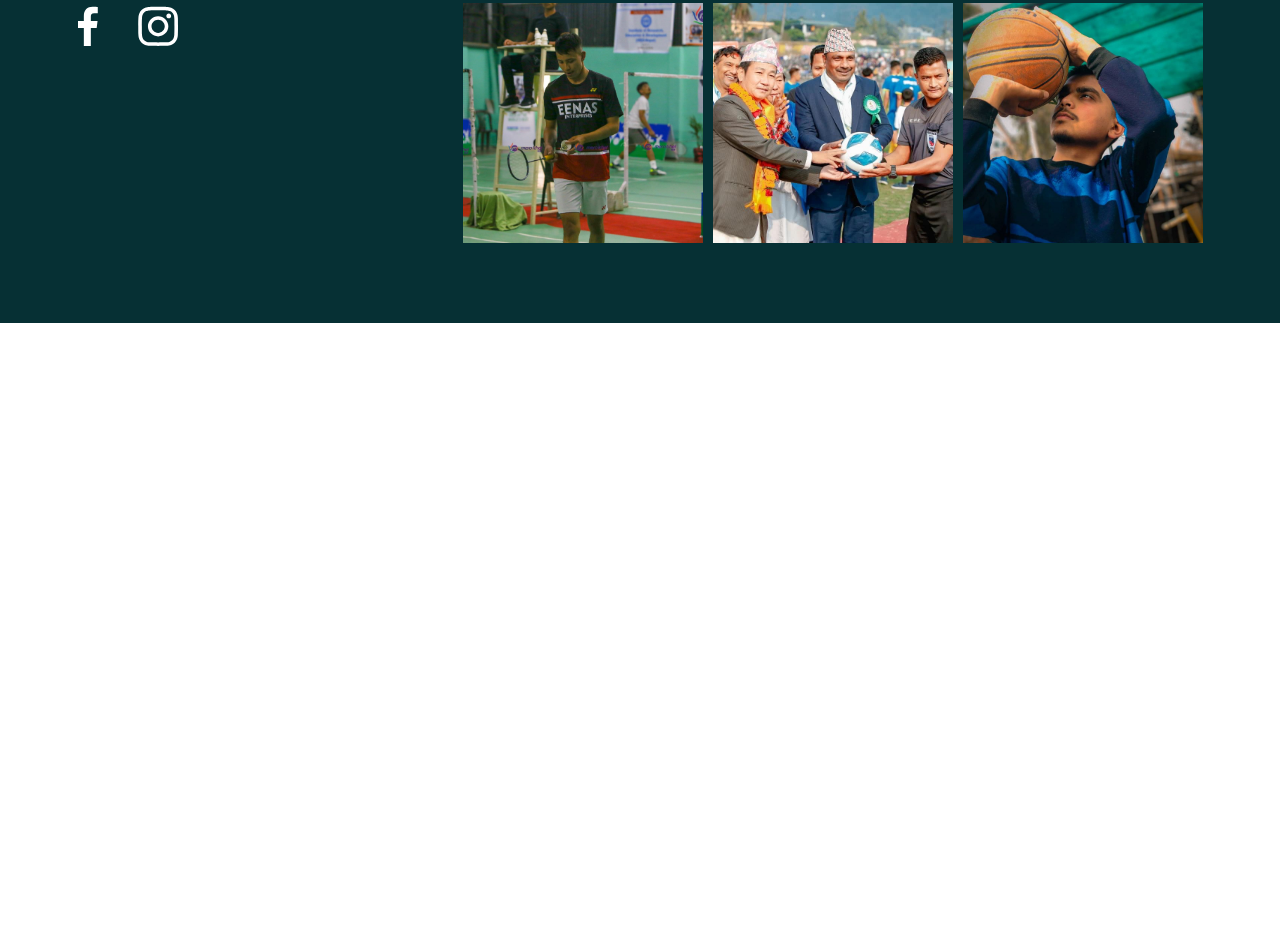
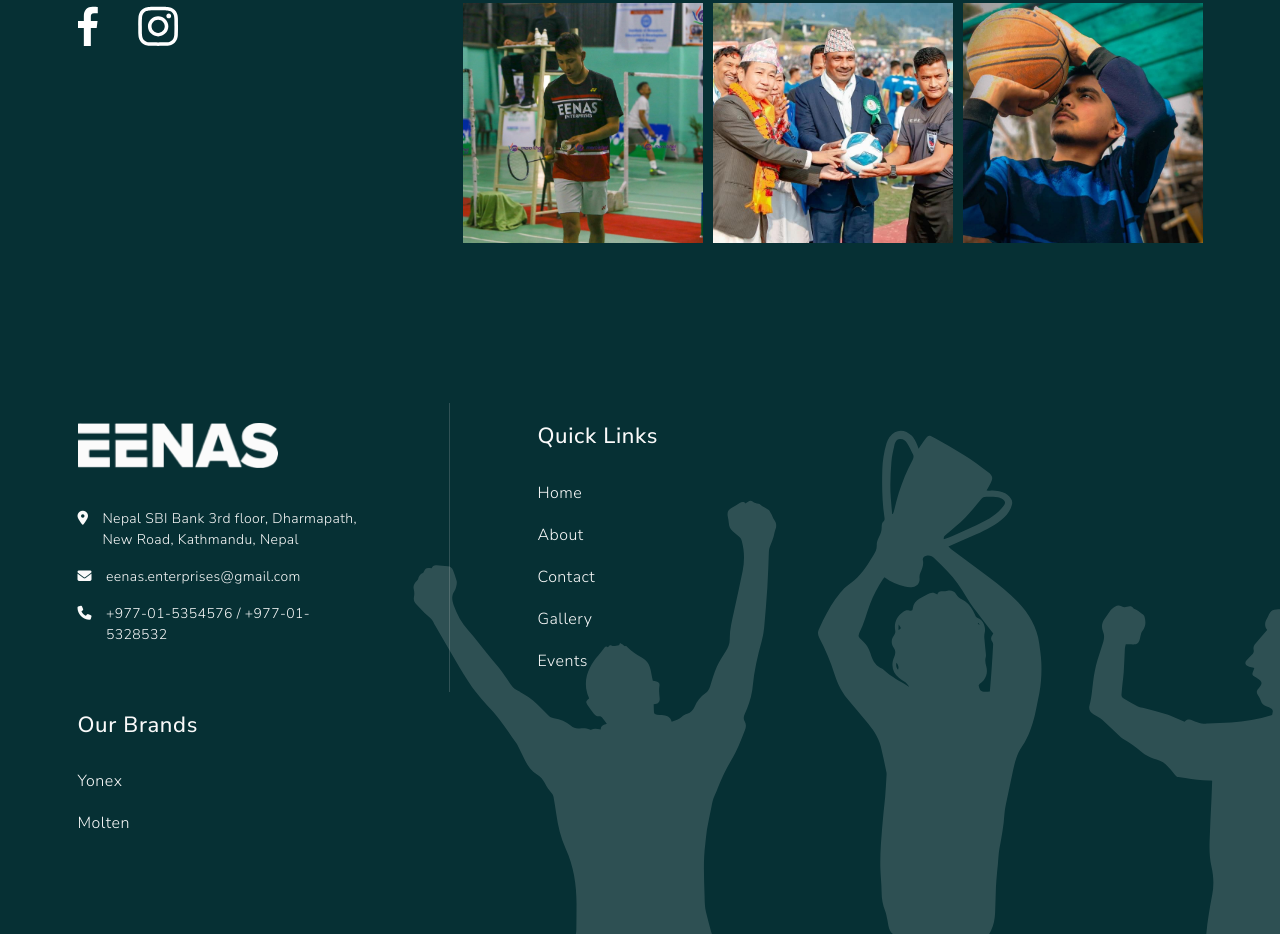
Before and after one commit to andro-jr/EENAS, a website: page index.html in a window 1280 px wide. Shown: the part 5913-6847 px from the top of the page. Before the commit the page ends 6236 px from the top, so only its background shows below. Drawn offline with nearby package versions, Linux system fonts and the light colour scheme.

Commit message:
footer added

```diff
--- a/index.html
+++ b/index.html
@@ -4,6 +4,15 @@
     <meta charset="UTF-8" />
     <meta name="viewport" content="width=device-width, initial-scale=1.0" />
     <title>EENAS</title>
+
+    <!-- Font awesome -->
+    <link
+      rel="stylesheet"
+      href="https://cdnjs.cloudflare.com/ajax/libs/font-awesome/6.5.1/css/all.min.css"
+      integrity="sha512-DTOQO9RWCH3ppGqcWaEA1BIZOC6xxalwEsw9c2QQeAIftl+Vegovlnee1c9QX4TctnWMn13TZye+giMm8e2LwA=="
+      crossorigin="anonymous"
+      referrerpolicy="no-referrer"
+    />
 
     <!-- Bootstrap CSS -->
     <link
@@ -631,6 +640,54 @@
       </div>
     </section>
 
+    <footer class="theme-bg internal-space-lg">
+      <div class="container footer-container">
+        <div class="footer-row row">
+          <div class="footer-company-info footer-box col-xxl-4 col-md-4 col-6">
+            <img
+              src="./assets/img/logo-white.png"
+              alt=""
+              class="footer-logo mb-40"
+            />
+            <div class="footer-contact-details">
+              <div class="footer-detail">
+                <i class="fa-solid fa-location-dot"></i>
+                Nepal SBI Bank 3rd floor, Dharmapath, New Road, Kathmandu, Nepal
+              </div>
+              <div class="footer-detail">
+                <i class="fa-solid fa-envelope"></i>
+                eenas.enterprises@gmail.com
+              </div>
+              <div class="footer-detail">
+                <i class="fa-solid fa-phone"></i> +977-01-5354576 /
+                +977-01-5328532
+              </div>
+            </div>
+          </div>
+          <div class="footer-box col-xxl-2 col-md-4 col-6">
+            <h4 class="footer-head">Quick Links</h4>
+            <div class="footer-links">
+              <a href="" class="footer-link">Home</a>
+              <a href="" class="footer-link">About</a>
+              <a href="" class="footer-link">Contact</a>
+              <a href="" class="footer-link">Gallery</a>
+              <a href="" class="footer-link">Events</a>
+            </div>
+          </div>
+          <div class="footer-box col-xxl-2 col-md-4 col-6">
+            <h4 class="footer-head">Our Brands</h4>
+            <div class="footer-links">
+              <a href="" class="footer-link">Yonex</a>
+              <a href="" class="footer-link">Molten</a>
+            </div>
+          </div>
+        </div>
+        <div class="copyright-text"></div>
+      </div>
+
+      <img src="./assets/img/footer-bg.svg" class="footer-bg" alt="" />
+    </footer>
+
     <!-- Jquery -->
     <script
       src="https://cdnjs.cloudflare.com/ajax/libs/jquery/3.7.1/jquery.min.js"
--- a/sass/layout/_footer.scss
+++ b/sass/layout/_footer.scss
@@ -0,0 +1,98 @@
+footer {
+    .footer-container {
+        .footer-row {
+            .footer-box {
+
+
+                color: $color-white;
+                font-size: 1.4rem;
+                font-weight: 300;
+                letter-spacing: 0.395px;
+                padding-block: 2rem;
+
+                .footer-logo {
+                    width: 20rem;
+                }
+
+
+                .footer-contact-details {
+                    .footer-detail {
+                        display: flex;
+                        gap: 1.4rem;
+                        margin-bottom: 1.6rem;
+                        align-items: center;
+                        align-items: baseline;
+
+
+                    }
+                }
+
+                &.footer-company-info {
+                    border-right: 1px solid rgba($color-light-gray, 0.2);
+                    padding-right: 8rem;
+                    margin-right: 8rem;
+
+                }
+
+                .footer-head {
+                    color: $color-white;
+                    font-size: 2.2rem;
+                    font-weight: 500;
+                    letter-spacing: 0.66px;
+                    margin-bottom: 3.2rem;
+                }
+
+                .footer-links {
+                    display: flex;
+                    flex-direction: column;
+                    gap: 2rem;
+
+                    .footer-link {
+                        width: fit-content;
+                        text-decoration: none;
+                        color: $color-white;
+
+                        font-size: 1.6rem;
+                        font-style: normal;
+                        font-weight: 300;
+                        line-height: normal;
+                        letter-spacing: 0.48px;
+                        position: relative;
+
+                        &::after {
+                            content: '';
+                            position: absolute;
+                            top: 101%;
+                            left: 0;
+                            width: 0;
+                            height: 1px;
+                            background: $color-white;
+                            transition: all 0.3s ease-out;
+                        }
+
+                        &:hover {
+                            &::after {
+                                width: 100%;
+                            }
+                        }
+                    }
+                }
+            }
+
+
+        }
+    }
+
+
+    position: relative;
+    z-index: 1;
+
+    .footer-bg {
+        position: absolute;
+        bottom: 0;
+        right: 0;
+        opacity: 0.2;
+        z-index: -1;
+        height: 100%;
+    }
+}
```
Also changed, not shown: assets/img/footer-bg.svg (added), assets/img/logo-white.png (added), css/style.css.
